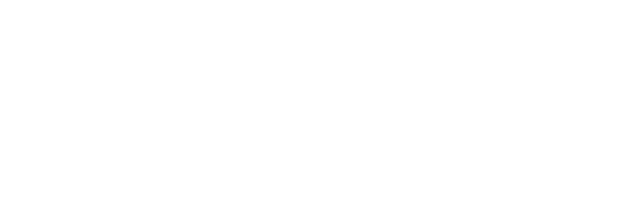
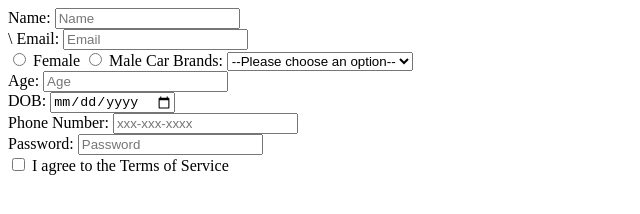
Before and after one commit to acciojob/signup-form-car-Amit-kumar97, a website: page main.html in a window 1280 px wide. Shown: the whole page, without its empty margins (0-640 px from the left). Drawn offline with Linux system fonts and the light colour scheme.

Commit message:
created a submission

```diff
--- a/main.html
+++ b/main.html
@@ -7,7 +7,51 @@
 </head>
 
 <body>
-	<!-- the entire body must be written by student -->
+	<!-- the entire body must be written by the student -->
+	<form>
+		<!-- Name -->
+		<label for='name'>Name:</label>
+		<input type="text" id='name' placeholder='Name' required><br>\
+
+		<!-- Email -->
+		<label for='email'>Email:</label>
+		<input type="email" id=email placeholder='Email' required> <br>
+
+		<!-- Gender -->
+		<input type='radio' id='gender_f' required>
+		<label for='gender_female'>Female</label>
+
+		<input type="radio" id='gender_m' required>
+		<label for='gender_male'>Male</label<br>
+
+		<!-- Car Brands -->
+		<label for='cars'>Car Brands:</label>
+		<select id='cars' required>
+			<option id=''>--Please choose an option--</option>
+		</select>
+		<br>
+
+		<!-- Age -->
+		<label for='age'>Age:</label>
+		<input type='number' id='age' placeholder='Age' required><br>
+
+		<!-- DOB -->
+		<label for='DOB'>DOB:</label>
+		<input type='date' id='dob' required><br>
+
+		<!-- Phone Number -->
+		<label for='tel'>Phone Number:</label>
+		<input type="tel" id='tel' placeholder='xxx-xxx-xxxx'> <br>
+
+		<!-- Password -->
+		<label for='password'>Password: </label>
+		<input type='password' id='password' placeholder='Password' required><br>
+
+		<!-- Terms of Service -->
+		<input type='checkbox' id='tos' required>
+		<label for='tos'>I agree to the Terms of Service</label>
+	</form>
+
     <script type="text/javascript" src="./script.js">
 </script>
 
```
